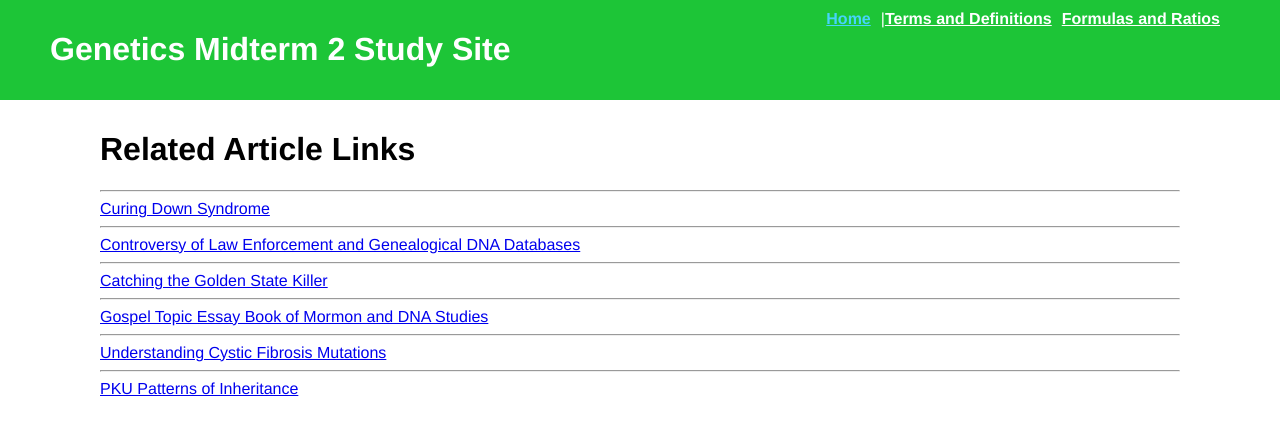
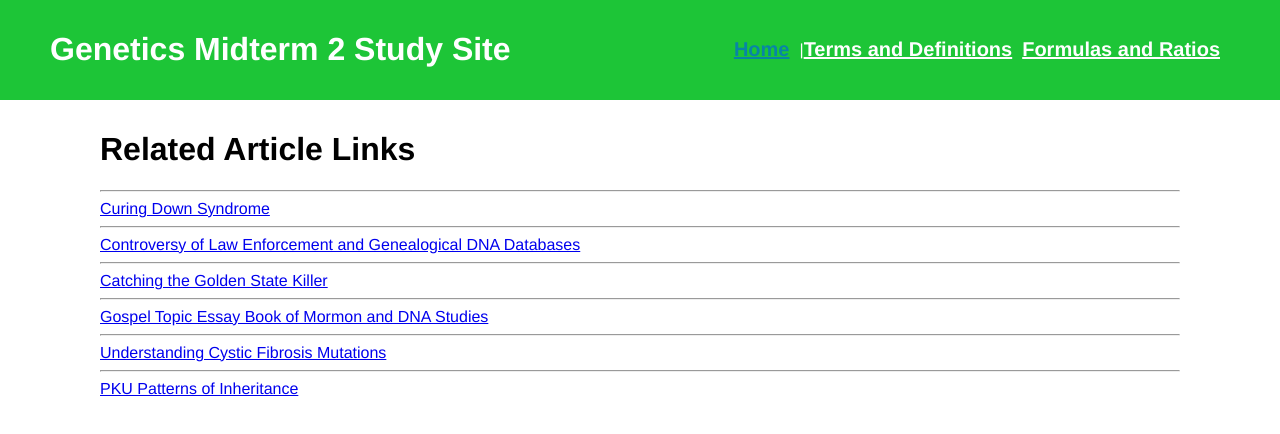
Before and after one commit to allyseh/creative-project-3, a Vue app: page / in a window 1280 px wide. Shown: the top 434 px of the page. Built offline with nearby package versions, Linux system fonts and the light colour scheme.

Commit message:
Update App.vue

```diff
--- a/src/App.vue
+++ b/src/App.vue
@@ -36,19 +36,19 @@ body {
 #nav {
   display: flex;
   flex-direction: row;
-  align-items: space-between;
+  align-items: center;
   justify-content: center;
 }
 
 #nav a {
   font-weight: bold;
-  font-size: 16px;
+  font-size: 20px;
   color: #fff;
   margin-right: 10px;
 }
 
 #nav a.router-link-exact-active {
-  color: #46D4FA;
+  color: #0885A6;
 }
 
 .content {
```
